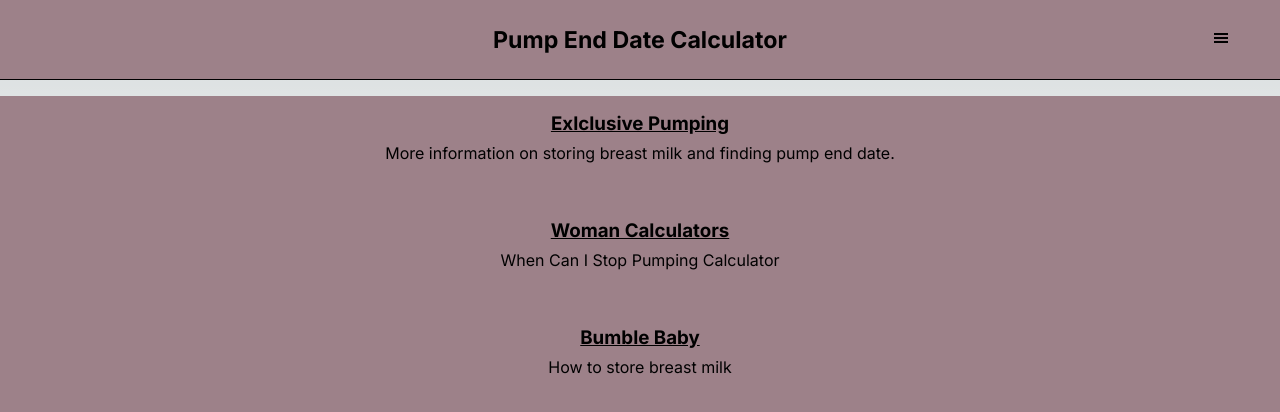
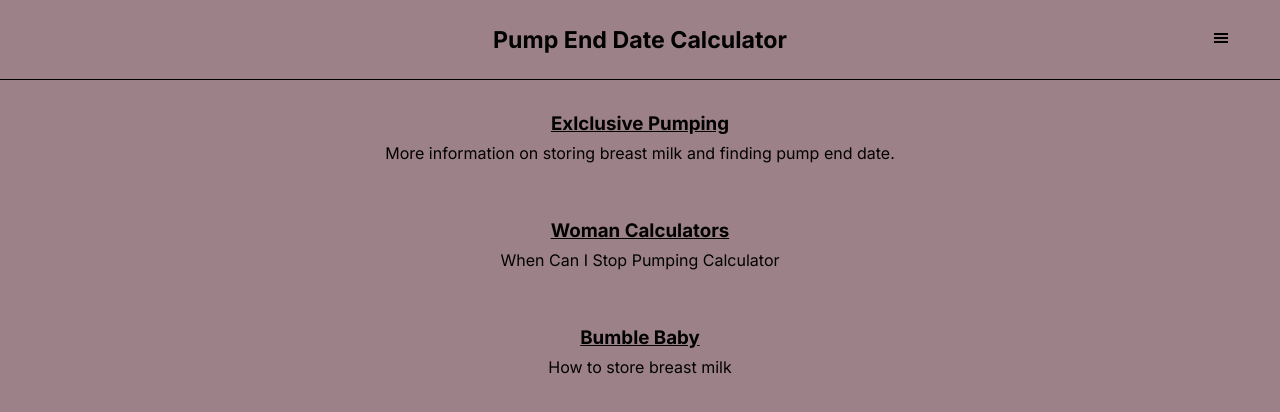
Before and after one commit to khintz34/milk-bottle-storage, a Next.js app: page /Resources in a window 1280 px wide. Shown: the top 412 px of the page. Built offline with nearby package versions, Linux system fonts and the light colour scheme.

Commit message:
resources

```diff
--- a/src/app/Resources/page.module.css
+++ b/src/app/Resources/page.module.css
@@ -2,6 +2,6 @@
   display: flex;
   flex-direction: column;
   align-items: center;
-  margin-top: 12vh;
+  padding-top: 12vh;
   background-color: var(--primary-background);
 }
--- a/src/app/page.module.css
+++ b/src/app/page.module.css
@@ -66,6 +66,7 @@
   font-size: 2.5vh;
   border-radius: 20px;
   padding: 0.5vh 2vw;
+  border: 2px solid #748cab;
 }
 
 .formEnd {
--- a/src/styles/Resources.module.css
+++ b/src/styles/Resources.module.css
@@ -17,4 +17,5 @@
 
 .resourceContainer {
   cursor: pointer;
+  background-color: var(--primary-background);
 }
```
